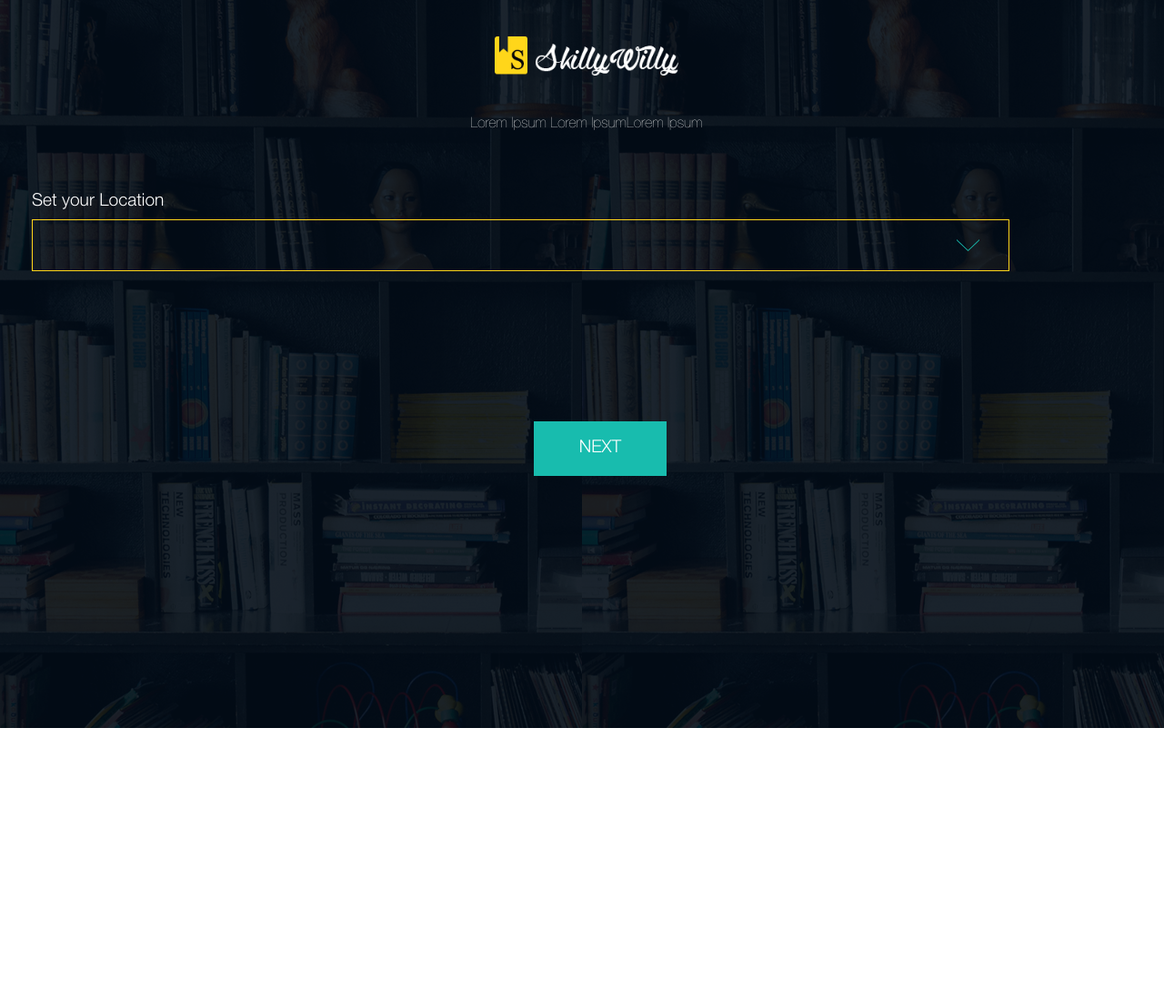
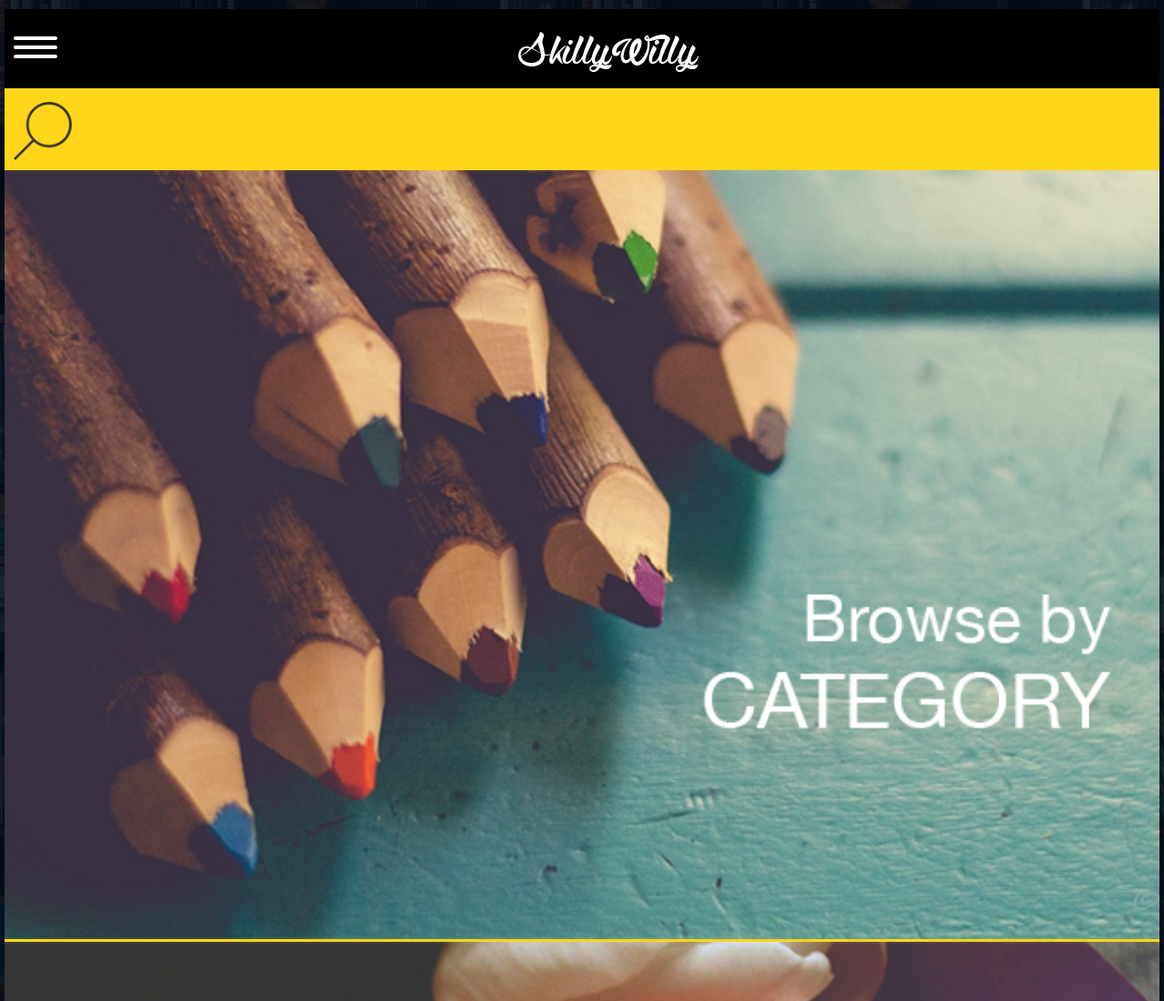
Before and after one commit to manu1275/SkillWillyA, a plain HTML site: page search.html in a window 1280 px wide. Shown: the top 1100 px of the page at 91% size. Before the commit the page ends 800 px from the top, so only its background shows below. Drawn offline with Linux system fonts and the light colour scheme.

Commit message:
second update

```diff
--- a/css/style.css
+++ b/css/style.css
@@ -68,7 +68,6 @@ body {
 
 .main-container {
 	padding: 10px 5px;
-	width: 100%;
 }
 
 .logo-img {
@@ -147,7 +146,7 @@ body {
 	margin-top: 10px;
 }
 
-.user-login label, .user-login input, .search-section label{
+.user-login label, .user-login input, .search-location label{
 	display: block;
 	color: #fff;
 	font-size: 1.2em;
@@ -173,7 +172,7 @@ body {
 	text-align: center;
 }
 
-.search-section {
+.search-location {
 	margin: 70px 0 0 30px;
 	font-family: "HelveticaNeueLight";
 }
@@ -191,7 +190,7 @@ body {
     outline: none;
 }
 
-.search-section div select {
+.search-location div select {
     width: 110%;
     background-color: transparent;
     color: #fff;
@@ -202,6 +201,57 @@ body {
     border: none;
 }
 
-.search-section div select option {
+.search-location div select option {
 	color: #000;
 }
+
+.header-section {
+	background-color: #000;
+	color: #fff;
+	overflow: hidden;
+	padding: 25px 0 15px;
+}
+
+.header-section a {
+	float: left;
+	padding: 5px 0 0 10px;
+}
+
+.header-section h1 {
+	text-align: center;
+}
+
+.search-section {
+	background-color: #ffd61a;
+}
+
+.search-field {
+    max-height: 70px;
+    overflow: hidden;
+    padding: 10px 0;
+}
+
+.search-field a {
+    width: 5%;
+    display: inline-block;
+    vertical-align: middle;
+    margin-left: 10px;
+}
+
+.search-field a img {
+	width: 100%;
+}
+
+.search-field input{
+    width: 85%;
+    display: inline-block;
+    font-size: 1.2em;
+    padding: 2% 1%;
+    background: transparent;
+    border: none;
+    outline: none;
+}
+
+.searcg-by-items img{
+	width: 100%;
+}
--- a/search.html
+++ b/search.html
@@ -8,24 +8,32 @@
 	</head>
 	<body>
 		<section class="main-container">
-			<div class="logo-img">
-				<h1><img src="img/home-logo.png" alt="skillyWilly"></h1>
+			<div class="header-section">
+				<a href="#"><img src="img/menu-btn.png"></a>
+				<h1>
+					<img src="img/text-logo.png" alt="skillywilly">
+				</h1>
 			</div>
+			<div class="search-section">
+				<div class="search-field">
+					<a href="#"><img src="img/search-icon.png"></a>
+					<input type="text" name="search">
+				</div>
+				<div class="searcg-by-items">
+					<ul>
+						<li>
+							<a href="#"><img src="img/searchByCategory.png"></a>
+						</li>
+						<li>
+							<a href="#"><img src="img/searchByDeals.png"></a>
+						</li>
+						<li>
+							<a href="#"><img src="img/searchByView.png"></a>
+						</li>
+					</ul>
+				</div>
 
-			<p class="style-1">Lorem Ipsum Lorem IpsumLorem Ipsum</p>
-
-			<div class="search-section">
-				<label>Set your Location</label>
-				<div class="selector-wrapper">
-					<select>
-						<option></option>
-					</select>
-				</div>
-				<div class="next-btn">
-					<a href="#" class="btn-primary">NEXT</a>
-				</div>
 			</div>
-
 		</section>
 
 	</body>
```
Also changed, not shown: user-login.html (+1 -1 lines).
